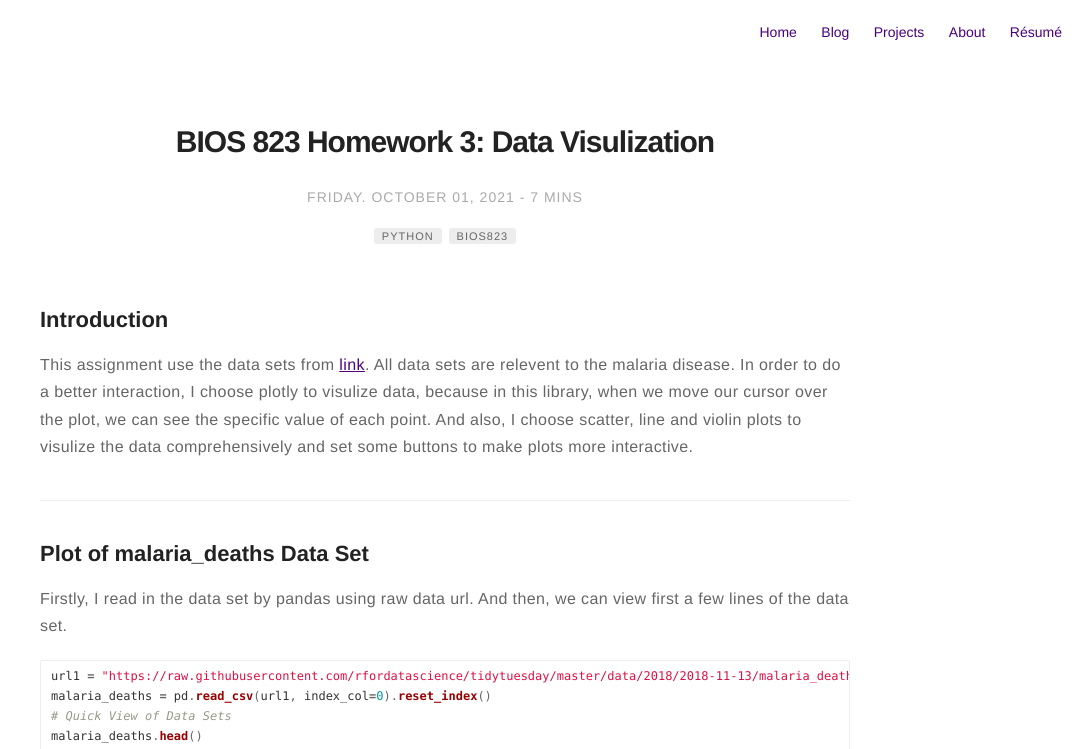
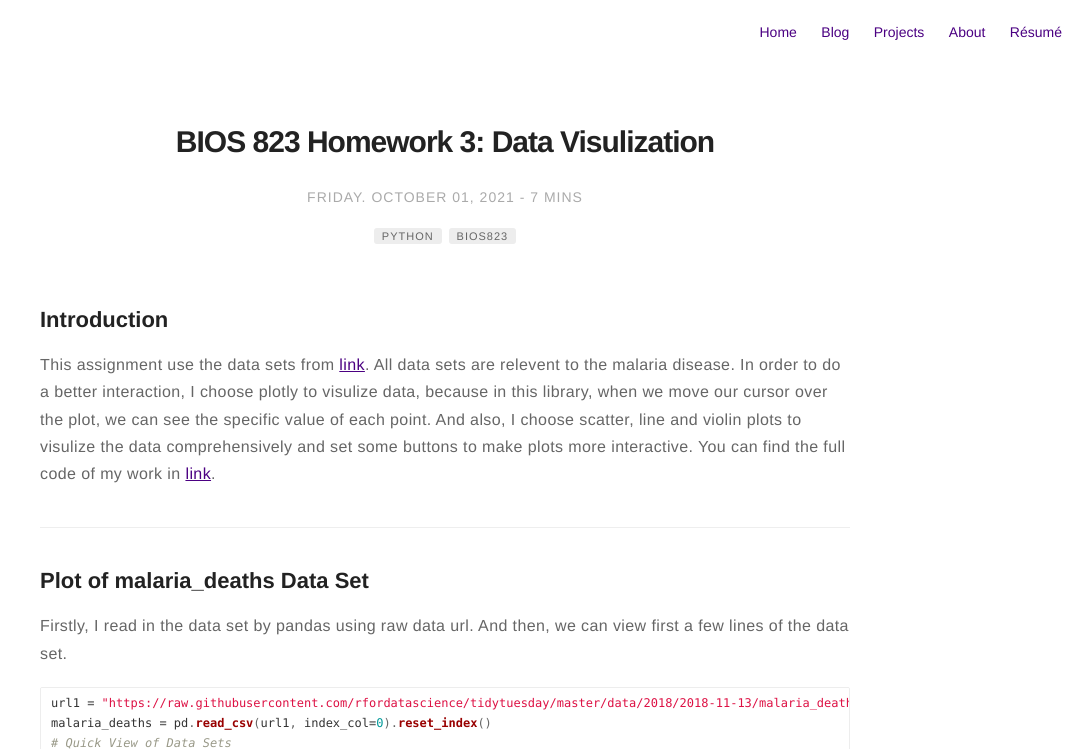
Before and after one commit to Caihanwang/Caihanwang.github.io, a Jekyll site: the page built from _posts/2021-10-01-BIOS823-HW3.md, in a window 1280 px wide and 900 px high, cut to the strip 0-749 px from the top of the window. Shown: the whole strip, without its empty margins (195-1280 px from the left). Built offline with Jekyll 4.4.1, drawn with Linux system fonts in a browser that asks for light colours; comment, search, counter and statistics services are not loaded.

Commit message:
Update 2021-10-01-BIOS823-HW3.md

```diff
--- a/_posts/2021-10-01-BIOS823-HW3.md
+++ b/_posts/2021-10-01-BIOS823-HW3.md
@@ -16,7 +16,7 @@ description: 823 HW3
 
 ## Introduction
 
-This assignment use the data sets from [link](https://github.com/rfordatascience/tidytuesday/tree/master/data/2018/2018-11-13). All data sets are relevent to the malaria disease. In order to do a better interaction, I choose plotly to visulize data, because in this library, when we move our cursor over the plot, we can see the specific value of each point. And also, I choose scatter, line and violin plots to visulize the data comprehensively and set some buttons to make plots more interactive.
+This assignment use the data sets from [link](https://github.com/rfordatascience/tidytuesday/tree/master/data/2018/2018-11-13). All data sets are relevent to the malaria disease. In order to do a better interaction, I choose plotly to visulize data, because in this library, when we move our cursor over the plot, we can see the specific value of each point. And also, I choose scatter, line and violin plots to visulize the data comprehensively and set some buttons to make plots more interactive. You can find the full code of my work in [link](https://github.com/Caihanwang/BIOS823_Assignments/tree/Assignment-3).
 
 ---
 
```
